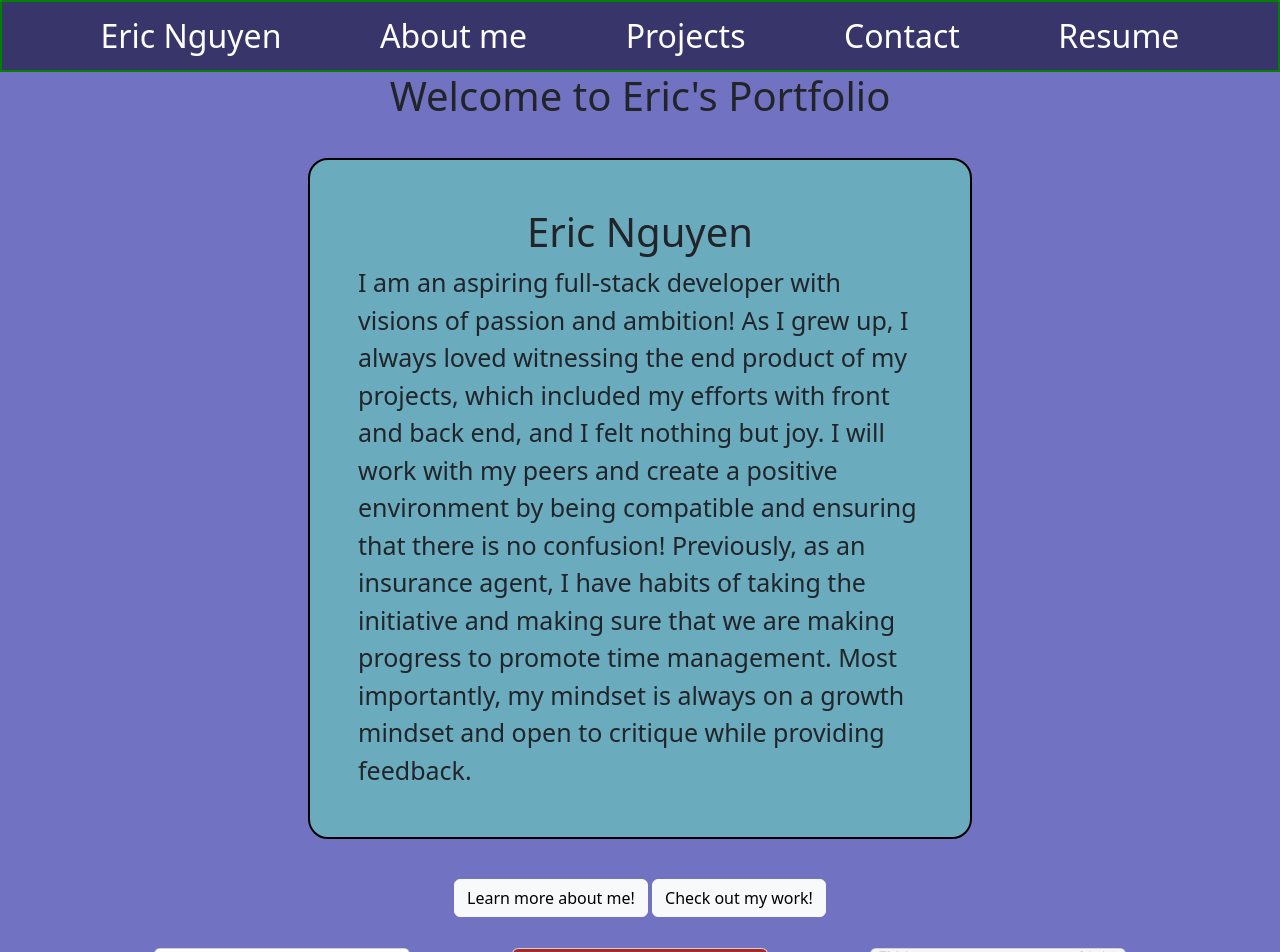
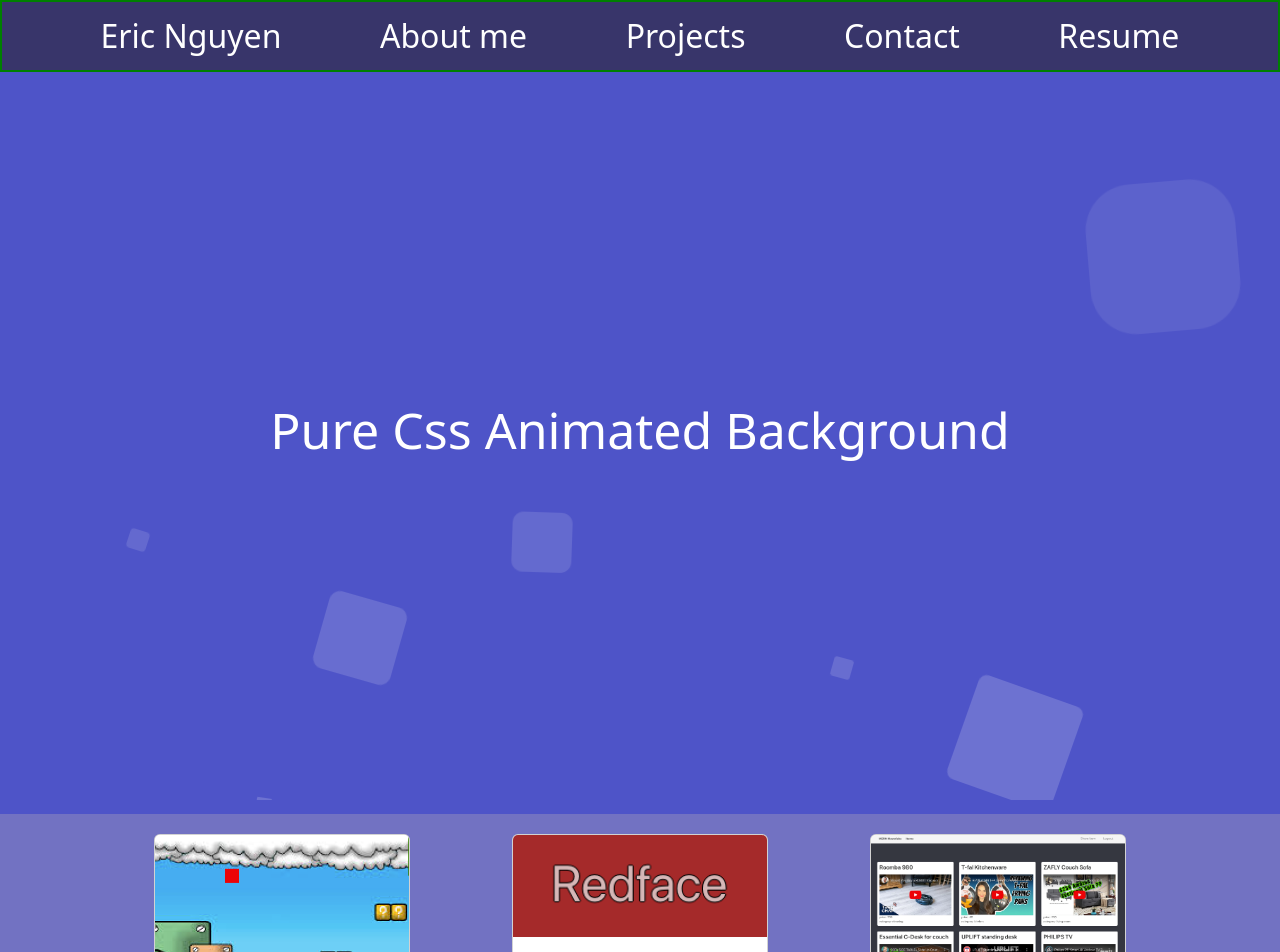
Before and after one commit to ericcnguyen04/Post-Portfolio, a React (Create React App) app: page / in a window 1280 px wide. Shown: the top 952 px of the page. Built offline with nearby package versions, Linux system fonts and the light colour scheme.

Commit message:
added animated background

```diff
--- a/src/App.css
+++ b/src/App.css
@@ -10,12 +10,163 @@
 /* home page */
 .homepage {
   margin: auto;
-  height: 100vh;
   width: 75%;
-  /* border: 3px solid green; */
+  border: 3px solid green;
   padding: 20px;
 
 }
+/* ====== */
+@import url('https://fonts.googleapis.com/css?family=Exo:400,700');
+
+*{
+    margin: 0px;
+    padding: 0px;
+}
+
+body{
+    font-family: 'Exo', sans-serif;
+}
+
+
+.context {
+    width: 100%;
+    position: absolute;
+    top:50vh;
+
+}
+
+.context h1{
+    text-align: center;
+    color: #fff;
+    font-size: 50px;
+}
+
+
+.area{
+    background: #4e54c8;
+    background: -webkit-linear-gradient(to left, #8f94fb, #4e54c8);
+    width: 100%;
+    height:92.8vh;
+
+
+}
+
+.circles{
+    position: absolute;
+    top: 0;
+    left: 0;
+    width: 100%;
+    height: 100%;
+    overflow: hidden;
+}
+
+.circles li{
+    position: absolute;
+    display: block;
+    list-style: none;
+    width: 20px;
+    height: 20px;
+    background: rgba(255, 255, 255, 0.2);
+    animation: animate 25s linear infinite;
+    bottom: -150px;
+
+}
+
+.circles li:nth-child(1){
+    left: 25%;
+    width: 80px;
+    height: 80px;
+    animation-delay: 0s;
+}
+
+
+.circles li:nth-child(2){
+    left: 10%;
+    width: 20px;
+    height: 20px;
+    animation-delay: 2s;
+    animation-duration: 12s;
+}
+
+.circles li:nth-child(3){
+    left: 70%;
+    width: 20px;
+    height: 20px;
+    animation-delay: 4s;
+}
+
+.circles li:nth-child(4){
+    left: 40%;
+    width: 60px;
+    height: 60px;
+    animation-delay: 0s;
+    animation-duration: 18s;
+}
+
+.circles li:nth-child(5){
+    left: 65%;
+    width: 20px;
+    height: 20px;
+    animation-delay: 0s;
+}
+
+.circles li:nth-child(6){
+    left: 75%;
+    width: 110px;
+    height: 110px;
+    animation-delay: 3s;
+}
+
+.circles li:nth-child(7){
+    left: 35%;
+    width: 150px;
+    height: 150px;
+    animation-delay: 7s;
+}
+
+.circles li:nth-child(8){
+    left: 50%;
+    width: 25px;
+    height: 25px;
+    animation-delay: 15s;
+    animation-duration: 45s;
+}
+
+.circles li:nth-child(9){
+    left: 20%;
+    width: 15px;
+    height: 15px;
+    animation-delay: 2s;
+    animation-duration: 35s;
+}
+
+.circles li:nth-child(10){
+    left: 85%;
+    width: 150px;
+    height: 150px;
+    animation-delay: 0s;
+    animation-duration: 11s;
+}
+
+
+
+@keyframes animate {
+
+    0%{
+        transform: translateY(0) rotate(0deg);
+        opacity: 1;
+        border-radius: 0;
+    }
+
+    100%{
+        transform: translateY(-1000px) rotate(720deg);
+        opacity: 0;
+        border-radius: 50%;
+    }
+
+}
+
+/* === */
 
 .brand {
   /* margin-left: 5vw;
--- a/src/components/pages/Home.jsx
+++ b/src/components/pages/Home.jsx
@@ -1,13 +1,28 @@
 import HomeContent from './HomeContent'
+import '../../App.css'
 
 export default function Home() {
+    return(
+        <div>
+            <div class="context">
+                <h1>Pure Css Animated Background</h1>
+            </div>
 
-    return(
-        <div className='background'>
-            <center>
-                <h1>Welcome to Eric's Portfolio</h1>
-            </center>
-            <HomeContent />
+
+            <div class="area" >
+                <ul class="circles">
+                    <li></li>
+                    <li></li>
+                    <li></li>
+                    <li></li>
+                    <li></li>
+                    <li></li>
+                    <li></li>
+                    <li></li>
+                    <li></li>
+                    <li></li>
+                </ul>
+            </div >
         </div>
     )
 }
```
